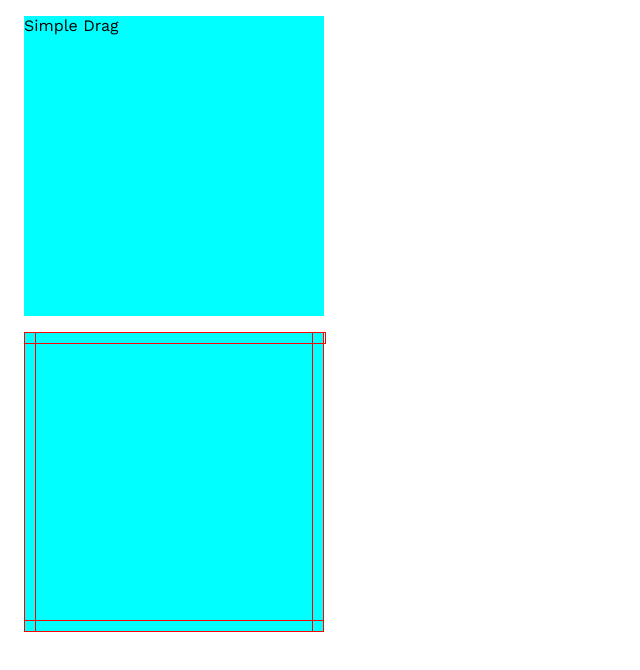
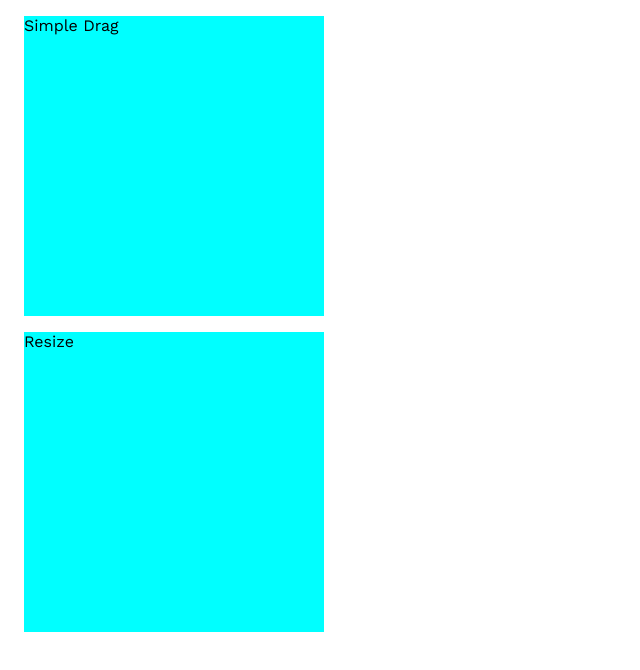
Before and after one commit to mgluf/interactjs-layout-designer, a website: page pub/index.html in a window 1280 px wide. Shown: the whole page, without its empty margins (0-640 px from the left). Drawn offline with nearby package versions, Linux system fonts and the light colour scheme.

Commit message:
simplify resize

```diff
--- a/pub/index.html
+++ b/pub/index.html
@@ -17,12 +17,7 @@
 
     <div class="box draggable">Simple Drag</div>
 
-     <div class="box resizable">
-     <div class="resize-handle resize-top"></div>
-     <div class="resize-handle resize-left"></div>
-     <div class="resize-handle resize-bottom"></div>
-     <div class="resize-handle resize-right"></div>
-     </div>
+     <div class="box resizable">Resize</div>
 
 
 
--- a/src/js/main.js
+++ b/src/js/main.js
@@ -30,10 +30,10 @@ interact('.draggable')
 interact('.resizable')
 .resizable({
   edges: {
-    top: ".resize-top",
-    left: ".resize-left",
-    bottom: ".resize-bottom",
-    right: ".resize-right",
+    top: true,
+    right: true,
+    bottom: true,
+    left: true,
   },
 })
 .on('resizemove', event => {
--- a/src/styles/_interact.scss
+++ b/src/styles/_interact.scss
@@ -24,36 +24,3 @@
   user-select: none;
   box-sizing: border-box;
 }
-
-.resize-handle{
-  border: 1px solid red;
-}
-
-.resize-top{
-  position: absolute;
-  top: 0;
-  left: 0;
-  width: 100%;
-  height: 10px;
-}
-.resize-right{
-  position: absolute;
-  top: 0;
-  right: 0;
-  width: 10px;
-  height: 99.4%;
-}
-.resize-bottom{
-  position: absolute;
-  bottom:0;
-  left: 0;
-  width: 99.4%;
-  height: 10px;
-}
-.resize-left{
-  position: absolute;
-  top: 0;
-  left:0;
-  width: 10px;
-  height: 99.4%;
-}
```
Also changed, not shown: pub/css/style.css, pub/js/bundle.js.
